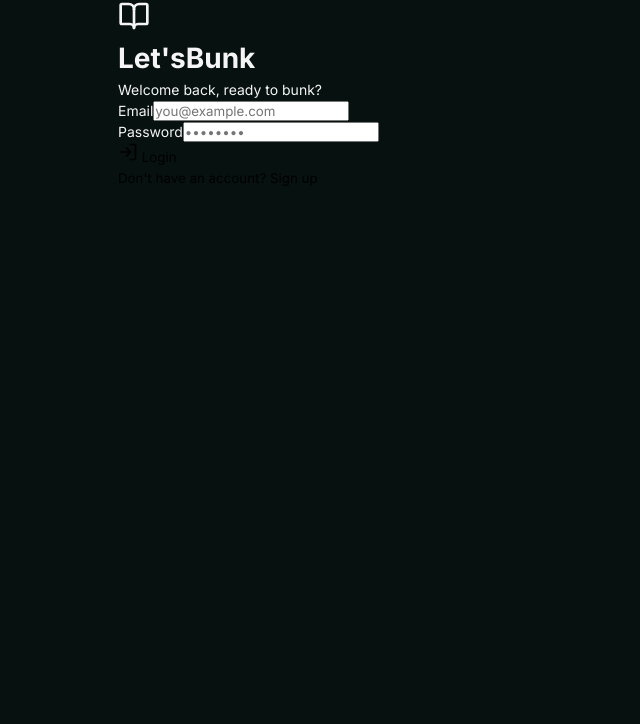
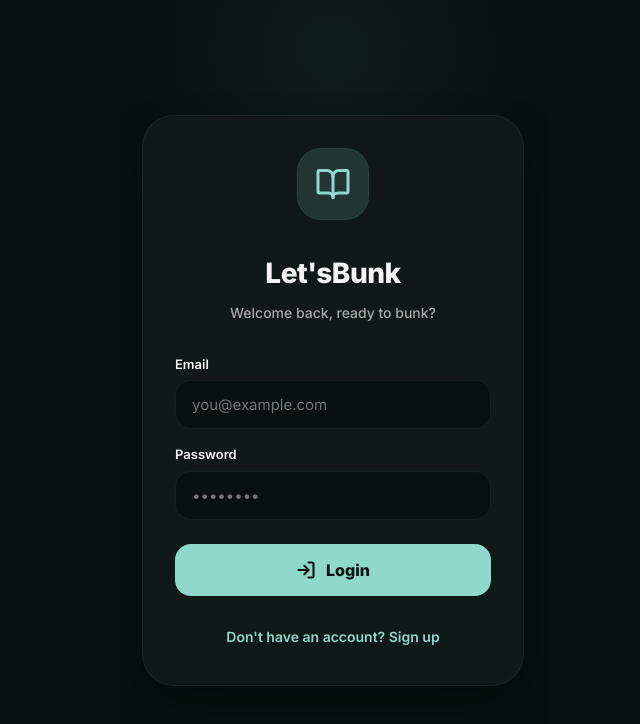
Before and after one commit to Tjayyy2112/letsbunk_frontend, a React (Vite) app: page / in a window 1280 px wide. Shown: the top 724 px of the page, without its empty margins (307-947 px from the left). Built offline with nearby package versions, Linux system fonts and the light colour scheme; no server answers.

Commit message:
fix: restyle AuthScreen with native CSS vars

```diff
--- a/src/screens/AuthScreen.jsx
+++ b/src/screens/AuthScreen.jsx
@@ -1,5 +1,5 @@
 import { useState } from 'react';
-import { motion } from 'framer-motion';
+import { motion, AnimatePresence } from 'framer-motion';
 import { BookOpen, LogIn, UserPlus } from 'lucide-react';
 import { useStore } from '../store/useStore';
 
@@ -21,80 +21,190 @@
   };
 
   return (
-    <div className="min-h-screen flex items-center justify-center p-6 bg-gradient-to-br from-background to-secondary">
+    <div style={{
+      minHeight: '100vh',
+      display: 'flex',
+      alignItems: 'center',
+      justifyContent: 'center',
+      padding: 24,
+      background: 'var(--bg)',
+      position: 'relative',
+      overflow: 'hidden'
+    }}>
+      {/* Background decoration */}
+      <div style={{
+        position: 'absolute',
+        top: -150,
+        left: '50%',
+        transform: 'translateX(-50%)',
+        width: 400,
+        height: 400,
+        background: 'radial-gradient(circle, rgba(142,216,204,0.06) 0%, transparent 70%)',
+        pointerEvents: 'none',
+        zIndex: 0
+      }} />
+
       <motion.div
-        initial={{ opacity: 0, y: 20 }}
-        animate={{ opacity: 1, y: 0 }}
-        className="w-full max-w-md bg-card/50 backdrop-blur-xl border border-border/50 rounded-3xl p-8 shadow-2xl"
+        initial={{ opacity: 0, y: 20, scale: 0.95 }}
+        animate={{ opacity: 1, y: 0, scale: 1 }}
+        transition={{ duration: 0.4, ease: [0.16, 1, 0.3, 1] }}
+        style={{
+          width: '100%',
+          maxWidth: 400,
+          background: 'var(--card)',
+          borderRadius: 32,
+          padding: 32,
+          border: '1px solid var(--border)',
+          boxShadow: '0 24px 48px -12px rgba(0,0,0,0.5)',
+          position: 'relative',
+          zIndex: 1
+        }}
       >
-        <div className="flex justify-center mb-8">
-          <div className="w-16 h-16 rounded-2xl bg-primary/20 flex items-center justify-center text-primary">
-            <BookOpen size={32} />
+        <div style={{ display: 'flex', justifyContent: 'center', marginBottom: 32 }}>
+          <div style={{
+            width: 72, height: 72, borderRadius: 24,
+            background: 'var(--accent-dim)',
+            display: 'flex', alignItems: 'center', justifyContent: 'center',
+            border: '1px solid rgba(142,216,204,0.1)'
+          }}>
+            <BookOpen size={36} color="var(--accent)" />
           </div>
         </div>
 
-        <h1 className="text-3xl font-bold text-center text-foreground mb-2">
+        <h1 style={{
+          fontSize: 28, fontWeight: 800, textAlign: 'center',
+          color: 'var(--text-primary)', marginBottom: 8, letterSpacing: '-0.5px'
+        }}>
           Let'sBunk
         </h1>
-        <p className="text-center text-muted-foreground mb-8">
+        <p style={{
+          textAlign: 'center', color: 'var(--text-secondary)',
+          fontSize: 14, marginBottom: 32, fontWeight: 500
+        }}>
           {isLogin ? 'Welcome back, ready to bunk?' : 'Create your account to start tracking.'}
         </p>
 
-        <form onSubmit={handleSubmit} className="space-y-4">
+        <form onSubmit={handleSubmit} style={{ display: 'flex', flexDirection: 'column', gap: 16 }}>
+          <AnimatePresence mode="popLayout">
             {!isLogin && (
-            <div>
-              <label className="block text-sm font-medium text-foreground mb-1">Name</label>
+              <motion.div
+                initial={{ opacity: 0, height: 0, overflow: 'hidden' }}
+                animate={{ opacity: 1, height: 'auto', overflow: 'visible' }}
+                exit={{ opacity: 0, height: 0, overflow: 'hidden' }}
+                transition={{ duration: 0.2 }}
+              >
+                <div style={{ marginBottom: 6, fontSize: 13, fontWeight: 600, color: 'var(--text-primary)' }}>Name</div>
                 <input
                   type="text"
                   value={name}
                   onChange={(e) => setName(e.target.value)}
-                className="w-full bg-background/50 border border-border/50 rounded-xl px-4 py-3 text-foreground focus:outline-none focus:ring-2 focus:ring-primary"
                   placeholder="John Doe"
+                  style={{
+                    width: '100%', background: 'var(--bg)', border: '1px solid var(--border)',
+                    borderRadius: 16, padding: '14px 16px', color: 'var(--text-primary)',
+                    fontSize: 15, outline: 'none', transition: 'border-color 0.2s'
+                  }}
+                  onFocus={(e) => e.target.style.borderColor = 'var(--accent)'}
+                  onBlur={(e) => e.target.style.borderColor = 'var(--border)'}
                 />
-            </div>
+              </motion.div>
             )}
+          </AnimatePresence>
+
           <div>
-            <label className="block text-sm font-medium text-foreground mb-1">Email</label>
+            <div style={{ marginBottom: 6, fontSize: 13, fontWeight: 600, color: 'var(--text-primary)' }}>Email</div>
             <input
               type="email"
               required
               value={email}
               onChange={(e) => setEmail(e.target.value)}
-              className="w-full bg-background/50 border border-border/50 rounded-xl px-4 py-3 text-foreground focus:outline-none focus:ring-2 focus:ring-primary"
               placeholder="you@example.com"
+              style={{
+                width: '100%', background: 'var(--bg)', border: '1px solid var(--border)',
+                borderRadius: 16, padding: '14px 16px', color: 'var(--text-primary)',
+                fontSize: 15, outline: 'none', transition: 'border-color 0.2s',
+                boxSizing: 'border-box'
+              }}
+              onFocus={(e) => e.target.style.borderColor = 'var(--accent)'}
+              onBlur={(e) => e.target.style.borderColor = 'var(--border)'}
             />
           </div>
+
           <div>
-            <label className="block text-sm font-medium text-foreground mb-1">Password</label>
+            <div style={{ marginBottom: 6, fontSize: 13, fontWeight: 600, color: 'var(--text-primary)' }}>Password</div>
             <input
               type="password"
               required
               value={password}
               onChange={(e) => setPassword(e.target.value)}
-              className="w-full bg-background/50 border border-border/50 rounded-xl px-4 py-3 text-foreground focus:outline-none focus:ring-2 focus:ring-primary"
               placeholder="••••••••"
+              style={{
+                width: '100%', background: 'var(--bg)', border: '1px solid var(--border)',
+                borderRadius: 16, padding: '14px 16px', color: 'var(--text-primary)',
+                fontSize: 15, outline: 'none', transition: 'border-color 0.2s',
+                boxSizing: 'border-box'
+              }}
+              onFocus={(e) => e.target.style.borderColor = 'var(--accent)'}
+              onBlur={(e) => e.target.style.borderColor = 'var(--border)'}
             />
           </div>
 
+          <AnimatePresence>
             {error && (
-            <div className="p-3 bg-red-500/10 border border-red-500/20 text-red-400 rounded-xl text-sm text-center">
+              <motion.div
+                initial={{ opacity: 0, y: -10 }}
+                animate={{ opacity: 1, y: 0 }}
+                exit={{ opacity: 0, scale: 0.9 }}
+                style={{
+                  padding: 12, background: 'var(--danger-dim)', border: '1px solid rgba(216,92,99,0.2)',
+                  color: 'var(--danger)', borderRadius: 14, fontSize: 13, fontWeight: 600, textAlign: 'center'
+                }}
+              >
                 {error}
-            </div>
+              </motion.div>
             )}
+          </AnimatePresence>
 
-          <button
+          <motion.button
+            whileTap={{ scale: 0.96 }}
             type="submit"
             disabled={loading}
-            className="w-full bg-primary hover:bg-primary/90 text-primary-foreground font-semibold rounded-xl px-4 py-3 transition-colors flex items-center justify-center gap-2"
+            style={{
+              width: '100%', background: 'var(--accent)', color: '#07110F',
+              fontWeight: 800, borderRadius: 16, padding: '16px', fontSize: 16,
+              border: 'none', cursor: loading ? 'not-allowed' : 'pointer',
+              display: 'flex', alignItems: 'center', justifyContent: 'center', gap: 10,
+              marginTop: 8, opacity: loading ? 0.7 : 1
+            }}
           >
-            {loading ? 'Processing...' : isLogin ? <><LogIn size={20}/> Login</> : <><UserPlus size={20}/> Sign Up</>}
-          </button>
+            {loading ? (
+              <motion.div
+                animate={{ rotate: 360 }}
+                transition={{ repeat: Infinity, duration: 1, ease: 'linear' }}
+                style={{
+                  width: 20, height: 20, borderRadius: '50%',
+                  border: '2px solid rgba(7,17,15,0.2)', borderTop: '2px solid #07110F'
+                }}
+              />
+            ) : isLogin ? (
+              <><LogIn size={20} strokeWidth={2.5} /> Login</>
+            ) : (
+              <><UserPlus size={20} strokeWidth={2.5} /> Sign Up</>
+            )}
+          </motion.button>
         </form>
 
-        <div className="mt-6 text-center">
+        <div style={{ marginTop: 24, textAlign: 'center' }}>
           <button
-            onClick={() => setIsLogin(!isLogin)}
-            className="text-primary hover:underline text-sm font-medium"
+            type="button"
+            onClick={() => { setIsLogin(!isLogin); useStore.setState({ error: null }); }}
+            style={{
+              background: 'transparent', border: 'none', color: 'var(--accent)',
+              fontSize: 14, fontWeight: 600, cursor: 'pointer', padding: '8px 16px',
+              borderRadius: 12
+            }}
+            onMouseOver={(e) => e.target.style.background = 'var(--accent-dim)'}
+            onMouseOut={(e) => e.target.style.background = 'transparent'}
           >
             {isLogin ? "Don't have an account? Sign up" : 'Already have an account? Login'}
           </button>
```
Lines whose indentation alone changed are shown as unchanged.
